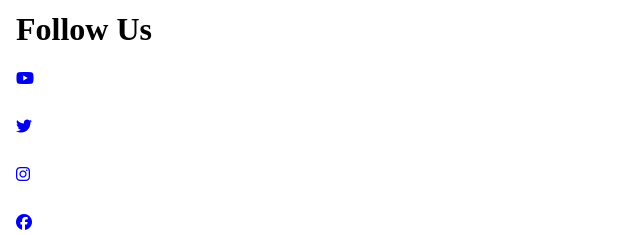
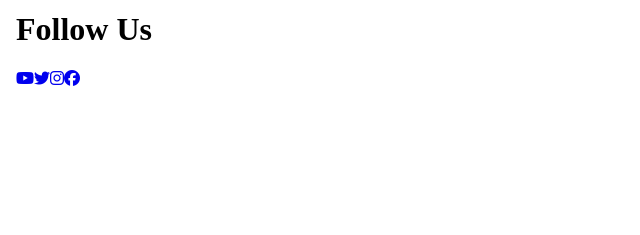
Before and after one commit to joeygeardino/Homework-repos, a website: page deploy/index.html in a window 1280 px wide. Shown: the part 7367-7602 px from the top of the page, without its empty margins (0-640 px from the left). After the commit the page ends 7455 px from the top, so only its background shows below. Drawn offline with Linux system fonts and the light colour scheme.

Commit message:
fixed follow icons

```diff
--- a/deploy/index.html
+++ b/deploy/index.html
@@ -4,10 +4,11 @@
     <meta charset="UTF-8">
     <meta name="viewport" content="width=device-width, initial-scale=1.0">
     <meta http-equiv="X-UA-Compatible" content="ie=edge">
+    <title>Homework 2</title>
     <!-- font awesome -->
     <script src="https://kit.fontawesome.com/f48af07b59.js" crossorigin="anonymous"></script>
     <link rel="stylesheet" href="css/styles.css">
-    <title>Homework 2</title>
+
 </head>
 
 <body>
--- a/dev/scss/layout/_footer.scss
+++ b/dev/scss/layout/_footer.scss
@@ -5,9 +5,8 @@
 #follow-us{
 
     ul{
-        display: grid;
-        gap: 24px;
-        grid-template-rows: repeat(4, 24px, );
+        display: flex;
+
         li{
 
         }
```
Also changed, not shown: deploy/css/styles.css, 1 other file.
